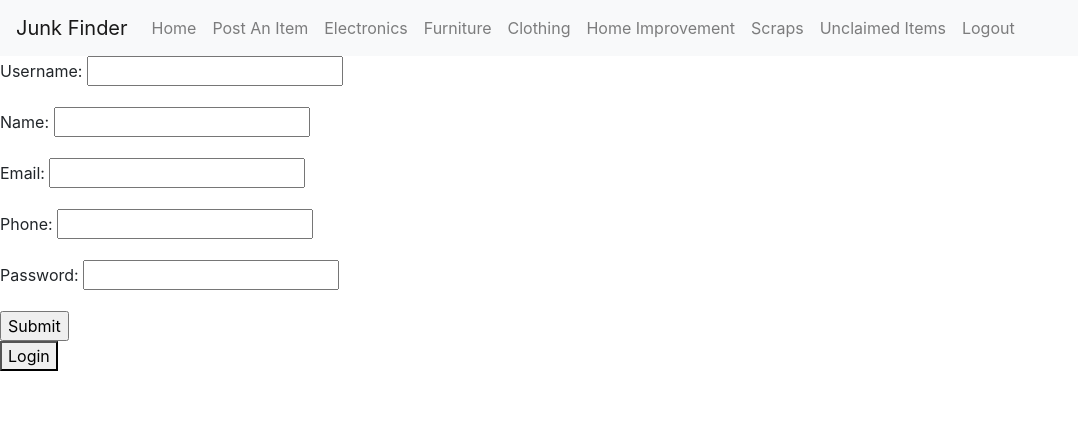
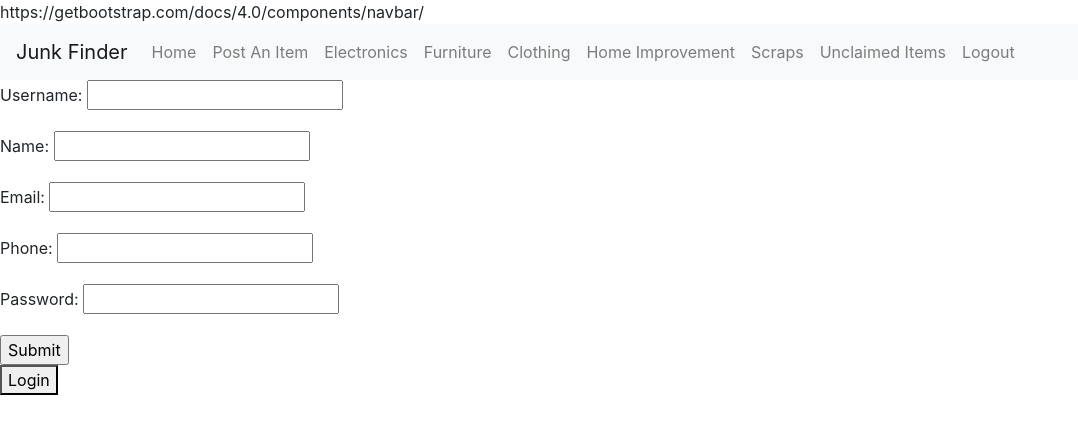
Before and after one commit to Aries324/junk-finder, a Django app: page /signup/ in a window 1280 px wide. Shown: the top 434 px of the page, without its empty margins (0-1078 px from the left). Run offline with Django 3.2, Linux system fonts and the light colour scheme; some libraries are stand-ins or nearby versions.

Commit message:
Revert "comments out the cited link"
This reverts commit d7d6e5ced0731f582640f5c29ff46262ba79b702.

```diff
--- a/junkapp/templates/header.html
+++ b/junkapp/templates/header.html
@@ -7,7 +7,7 @@
     <link rel="stylesheet" href="https://maxcdn.bootstrapcdn.com/bootstrap/4.0.0/css/bootstrap.min.css" integrity="sha384-Gn5384xqQ1aoWXA+058RXPxPg6fy4IWvTNh0E263XmFcJlSAwiGgFAW/dAiS6JXm" crossorigin="anonymous">
 
 </head>
-<!--https://getbootstrap.com/docs/4.0/components/navbar/-->
+https://getbootstrap.com/docs/4.0/components/navbar/
 
 <body>
   <nav class="navbar navbar-expand-lg navbar-light bg-light">
```
